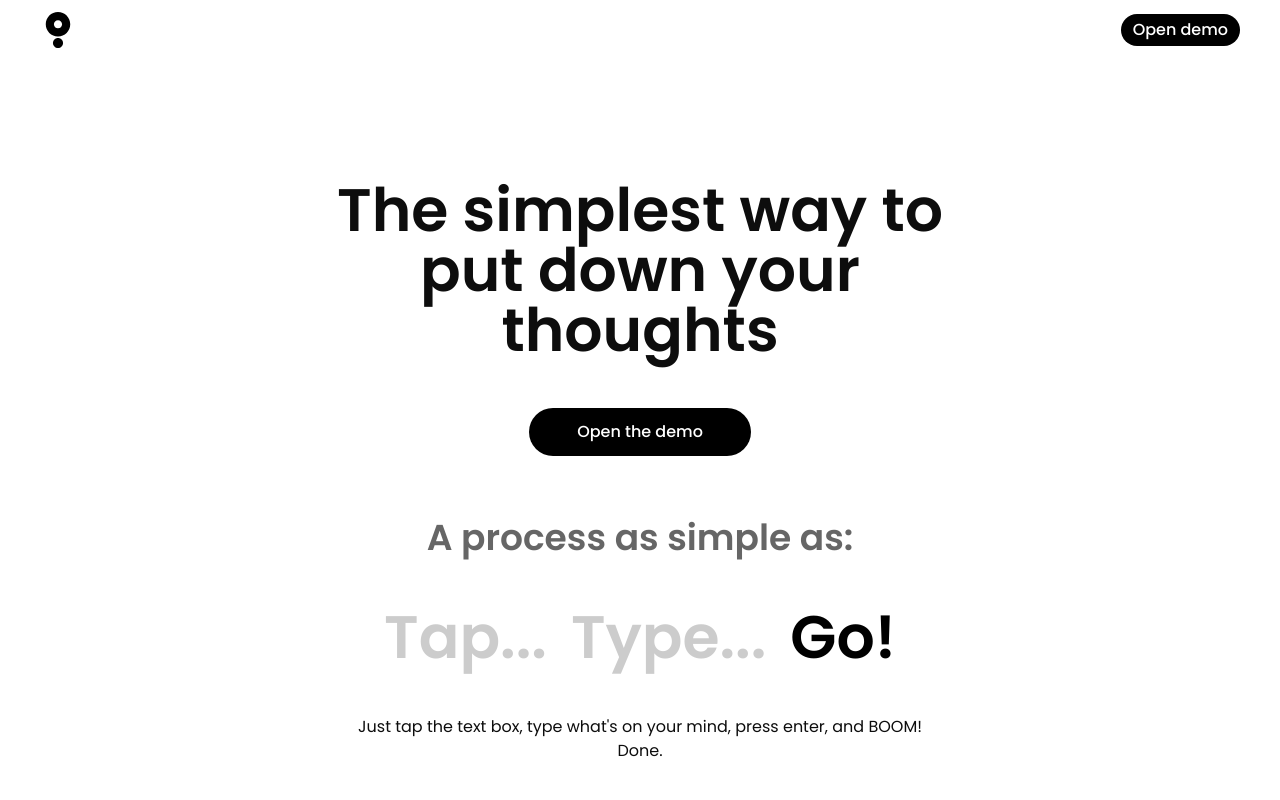
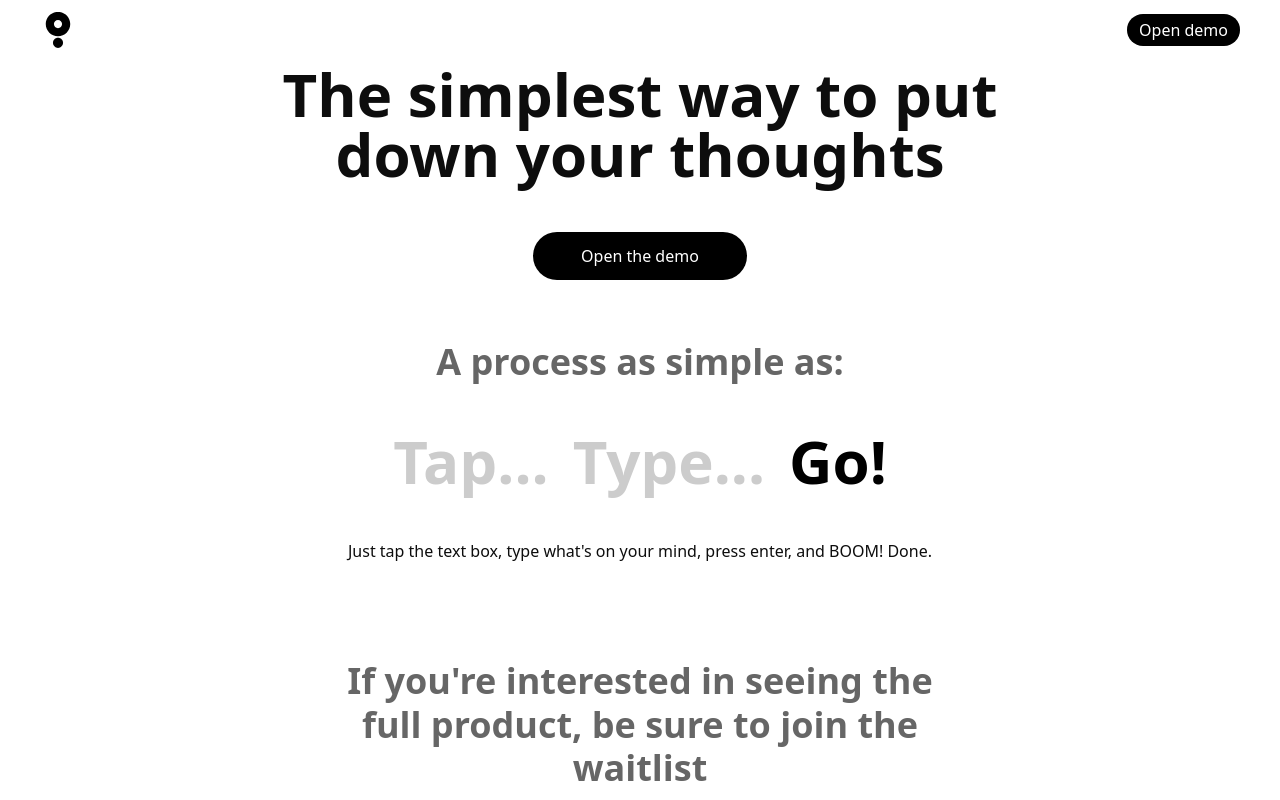
Before and after one commit to matovius/moments, a SvelteKit app: page /home in a window 1280 px wide. Shown: the top 800 px of the page. Built offline with nearby package versions, Linux system fonts and the light colour scheme; a web font is replaced by a local one.

Commit message:
Overhaul layout

```diff
--- a/src/routes/+layout.svelte
+++ b/src/routes/+layout.svelte
@@ -1,9 +1,29 @@
 <script lang="ts">
-  import '@fontsource/poppins/400.css';
-  import '@fontsource/poppins/500.css';
-  import '@fontsource/poppins/600.css';
-  import '@fontsource/poppins/800.css';
+  import '@fontsource-variable/recursive';
   import '../app.css';
+	import Header from '$lib/components/Header.svelte';
+  import { AllMoments } from './store';
+
+  function clearMoments() {
+    AllMoments.set([]);
+  }
 </script>
 
-<slot />
+<div class="app">
+  <Header on:clearmoments={clearMoments} />
+  <slot />
+</div>
+
+<style>
+  .app {
+    width: 100dvw;
+    max-width: 100dvw;
+    height: 100dvh;
+    max-height: 100dvh;
+    display: flex;
+    flex-direction: column;
+    justify-content: center;
+    align-items: center;
+    overflow: hidden;
+  }
+</style>
```
